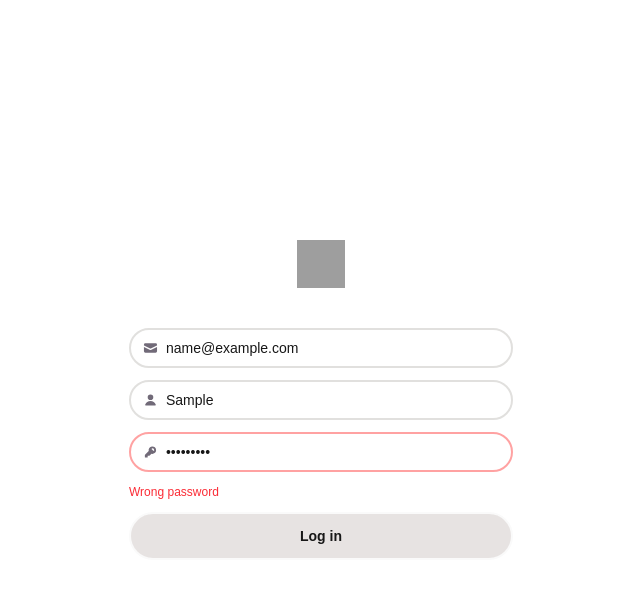
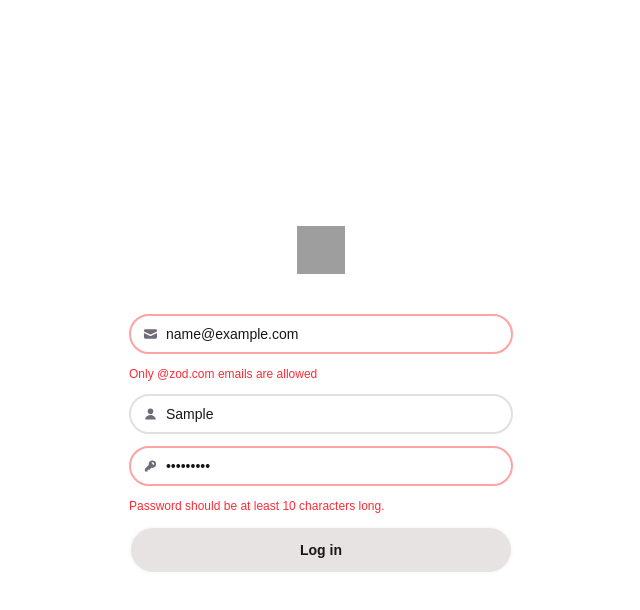
Before and after one commit to hanurii/challenge-nextjs-server-action, a Next.js app: page / in a window 1280 px wide. Both pictures are taken after typing "name@example.com", "Sample", "Sample123" into the empty fields and a click on the button "Log in". Shown: the top 610 px of the page, without its empty margins (319-959 px from the left). Built offline with nearby package versions, Linux system fonts and the light colour scheme; grey boxes are pictures that could not be loaded.

Commit message:
zod 추가 및 적용

```diff
--- a/components/ErrorMessage.tsx
+++ b/components/ErrorMessage.tsx
@@ -1,5 +1,9 @@
 "use client";
 
-export default function ErrorMessage({ message }: { message: string }) {
-  return <div className="text-red-500 text-xs">{message}</div>;
+export default function ErrorMessage({ messages }: { messages: string[] }) {
+  return messages.map((message, index) => (
+    <div key={index} className="text-red-500 text-xs">
+      {message}
+    </div>
+  ));
 }
--- a/components/LogInForm.tsx
+++ b/components/LogInForm.tsx
@@ -3,26 +3,15 @@
 import { ChangeEvent, useActionState, useState } from "react";
 import ErrorMessage from "./ErrorMessage";
 import LogInButton from "./LogInButton";
-import { FormResponse } from "../types/response";
+import { createAccount } from "@/app/actions";
 
-interface Props {
-  action: (
-    prevState: FormResponse,
-    formData: FormData
-  ) => Promise<FormResponse>;
-}
-
-export default function LogInForm({ action }: Props) {
+export default function LogInForm() {
   const [inputValues, setInputValues] = useState({
     email: "",
     username: "",
     password: "",
   });
-  const [state, formAction] = useActionState(action, {
-    errorCode: null,
-    errorMsg: null,
-    result: null,
-  });
+  const [state, formAction] = useActionState(createAccount, null);
 
   const onChangeValue = (e: ChangeEvent<HTMLInputElement>) => {
     const key = e.target.name;
@@ -36,7 +25,11 @@ export default function LogInForm({ action }: Props) {
 
   return (
     <form className="flex flex-col gap-3" action={formAction}>
-      <div className="inputBox">
+      <div
+        className={`${
+          state?.fieldErrors?.email ? "inputBoxWithError" : "inputBox"
+        }`}
+      >
         <svg
           xmlns="http://www.w3.org/2000/svg"
           viewBox="0 0 16 16"
@@ -55,7 +48,15 @@ export default function LogInForm({ action }: Props) {
           onChange={onChangeValue}
         />
       </div>
-      <div className="inputBox">
+      {state?.fieldErrors?.email && (
+        <ErrorMessage messages={state?.fieldErrors.email} />
+      )}
+
+      <div
+        className={`${
+          state?.fieldErrors?.username ? "inputBoxWithError" : "inputBox"
+        }`}
+      >
         <svg
           xmlns="http://www.w3.org/2000/svg"
           viewBox="0 0 16 16"
@@ -73,7 +74,15 @@ export default function LogInForm({ action }: Props) {
           onChange={onChangeValue}
         />
       </div>
-      <div className={`${state.errorMsg ? "inputBoxWithError" : "inputBox"}`}>
+      {state?.fieldErrors?.username && (
+        <ErrorMessage messages={state?.fieldErrors.username} />
+      )}
+
+      <div
+        className={`${
+          state?.fieldErrors?.password ? "inputBoxWithError" : "inputBox"
+        }`}
+      >
         <svg
           xmlns="http://www.w3.org/2000/svg"
           viewBox="0 0 16 16"
@@ -96,9 +105,11 @@ export default function LogInForm({ action }: Props) {
         />
       </div>
 
-      {state.errorMsg && <ErrorMessage message={state.errorMsg} />}
+      {state?.fieldErrors?.password && (
+        <ErrorMessage messages={state?.fieldErrors.password} />
+      )}
       <LogInButton />
-      {state.result && (
+      {state?.success && (
         <div className="flex items-center gap-2 bg-[#02b37a] p-4 rounded-xl text-sm font-bold">
           <svg
             xmlns="http://www.w3.org/2000/svg"
--- /dev/null
+++ b/src/app/actions.ts
@@ -0,0 +1,53 @@
+"use server";
+
+import { z } from "zod";
+
+const passwordRegex = /^(?=.*\d).+$/;
+
+const formSchema = z.object({
+  email: z
+    .email()
+    .refine(
+      (email) => email.includes("@zod.com"),
+      "Only @zod.com emails are allowed"
+    ),
+  username: z.string().min(5, "Username sould be at least 5 characters long."),
+  password: z
+    .string()
+    .min(10, "Password should be at least 10 characters long.")
+    .regex(passwordRegex, {
+      error: "Password should contain at least one number (0123456789).",
+    }),
+});
+
+type ActionState = {
+  fieldErrors?: {
+    email?: string[];
+    username?: string[];
+    password?: string[];
+  };
+  formErrors?: string[];
+  success?: boolean;
+} | null;
+
+export async function createAccount(
+  prevState: ActionState,
+  formData: FormData
+): Promise<ActionState> {
+  await new Promise((resolve) => setTimeout(resolve, 1000));
+
+  const data = {
+    email: formData.get("email"),
+    username: formData.get("username"),
+    password: formData.get("password"),
+  };
+
+  const result = formSchema.safeParse(data);
+
+  if (!result.success) {
+    console.log(z.flattenError(result.error));
+    return z.flattenError(result.error);
+  }
+
+  return { success: true };
+}
--- a/src/app/page.tsx
+++ b/src/app/page.tsx
@@ -8,19 +8,6 @@ export interface LogInFormData {
 }
 
 export default function Home() {
-  async function onSubmit(prevState: FormResponse, formData: FormData) {
-    "use server";
-
-    await new Promise((resolve) => setTimeout(resolve, 1000));
-    const password = formData.get("password");
-
-    if (password !== "12345") {
-      return { errorCode: null, errorMsg: "Wrong password ", result: null };
-    } else {
-      return { errorCode: null, errorMsg: null, result: "OK" };
-    }
-  }
-
   return (
     <div className="">
       <img
@@ -29,7 +16,7 @@ export default function Home() {
         alt="image"
       />
 
-      <LogInForm action={onSubmit} />
+      <LogInForm />
     </div>
   );
 }
```
Also changed, not shown: package.json (+6 -5 lines), 1 other file (tests, documents, lock files or other folders).
